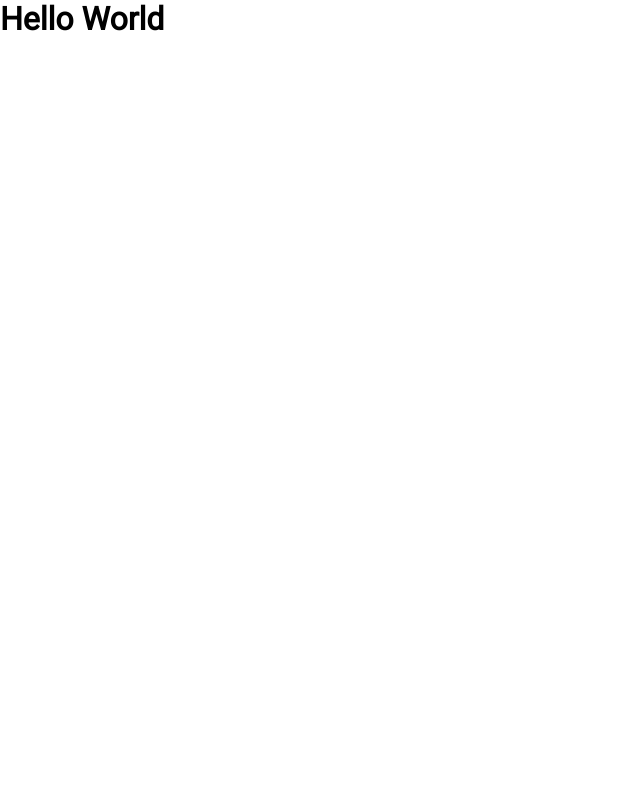
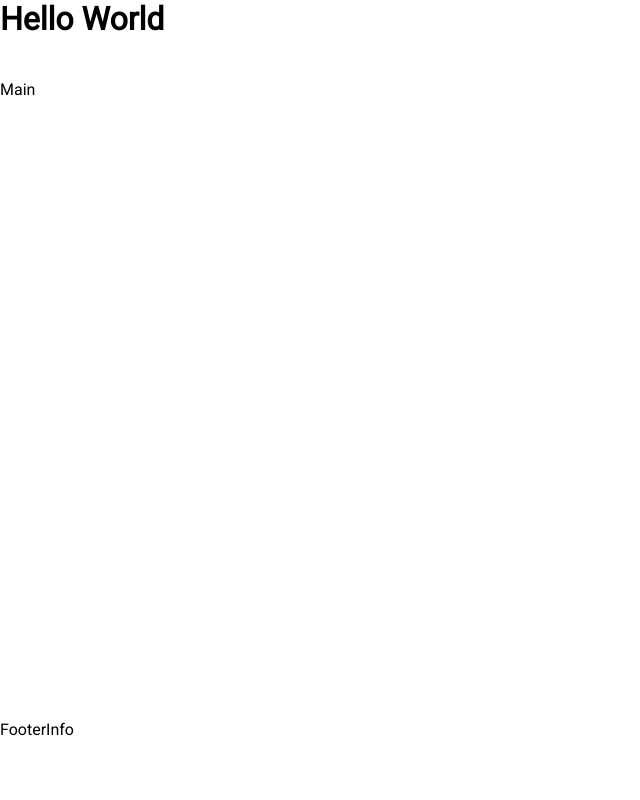
Before and after one commit to mpagels/rick-and-morty-in-vanilla-js, a website built with Vite: page index.html in a window 1280 px wide. Shown: the whole page, without its empty margins (0-640 px from the left). Built offline with nearby package versions, Linux system fonts and the light colour scheme.

Commit message:
Add basic grid in _base.css
- Add main and footer elements in index.html

```diff
--- a/index.html
+++ b/index.html
@@ -11,7 +11,8 @@
     <header>
       <h1>Hello World</h1>
     </header>
-    <div id="app"></div>
+    <main>Main</main>
+    <footer>FooterInfo</footer>
     <script type="module" src="/src/main.js"></script>
   </body>
 </html>
--- a/src/styles/_base.css
+++ b/src/styles/_base.css
@@ -10,3 +10,9 @@
   font-family: "Roboto", sans-serif;
   font-size: 16px;
 }
+
+body {
+  display: grid;
+  height: 100vh;
+  grid-template-rows: 80px auto 80px;
+}
```
